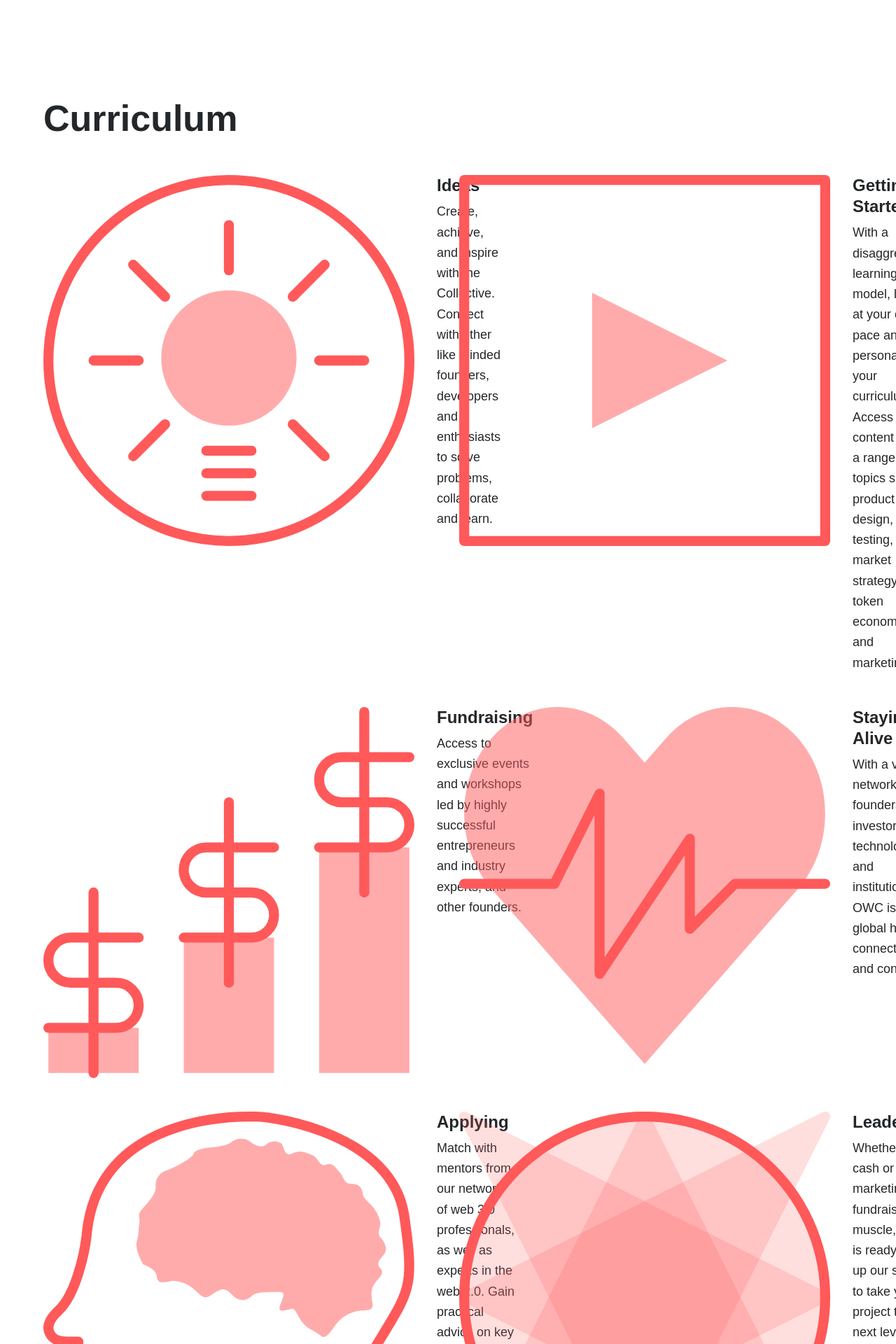
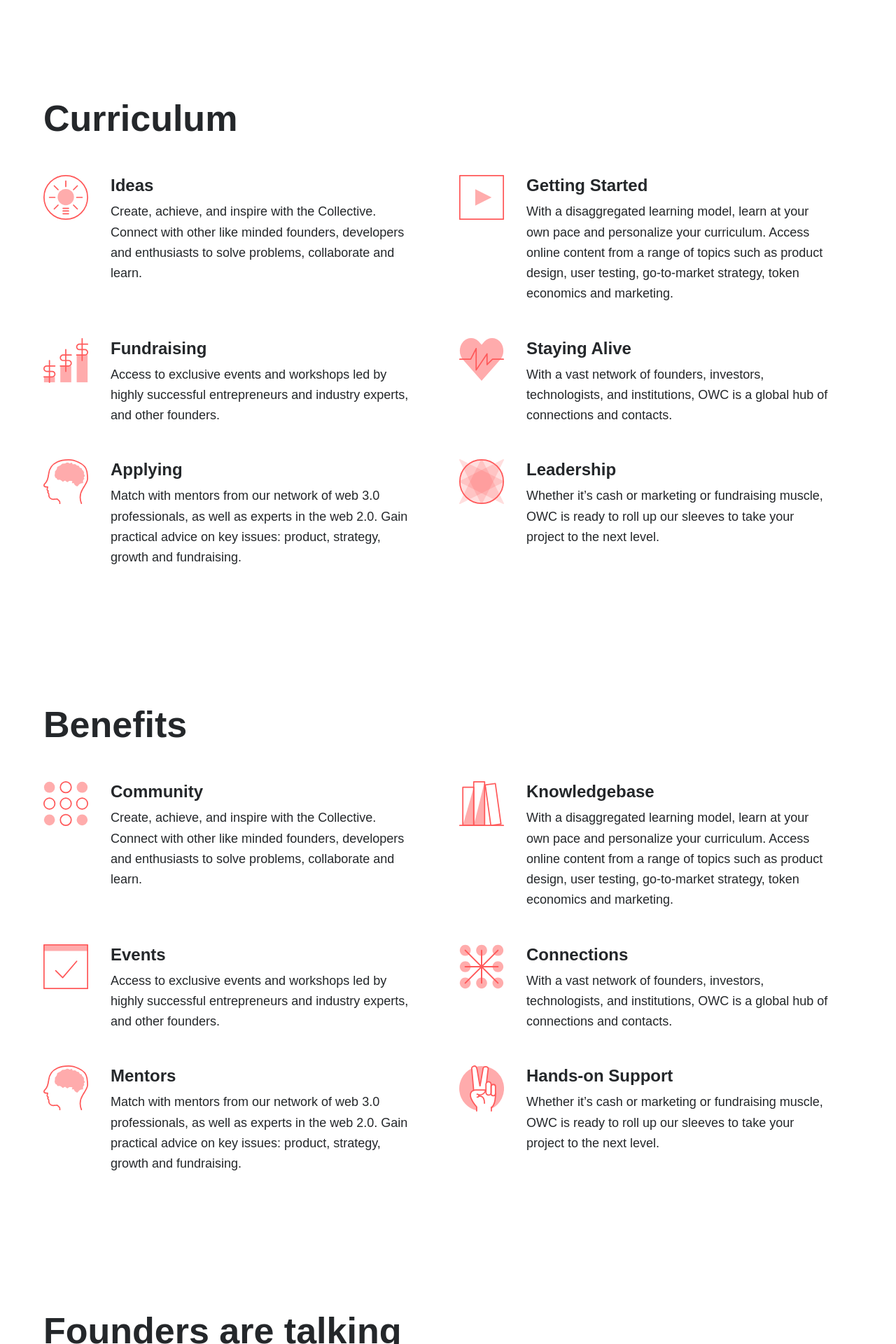
Before and after one commit to nearprotocol/owc_website, a Jekyll site: the page built from benefits.md, in a window 1280 px wide. Shown: the part 1292-3212 px from the top of the page at 70% size. Built offline with Jekyll 4.4.1, drawn with Linux system fonts in a browser that asks for light colours; nearby versions of some CDN libraries; some web fonts are replaced.

Commit message:
icon fix

```diff
--- a/_layouts/benefits.html
+++ b/_layouts/benefits.html
@@ -44,7 +44,7 @@ layout: default
 		{% assign i = 0 %}
 		{% for subject in site.data.program.curriculum %}
 			<div class="col md:w-1/2 flex items-start mt-12" data-aos="fade-up" data-aos-delay="{{ i | modulo:2 | times:100 }}">
-				<img src="/assets/icons/{{ subject.icon }}" class="shrink-0 mr-8" alt="">
+				<img src="/assets/icons/{{ subject.icon }}" width="64" height="64" class="shrink-0 mr-8" alt="">
 
 				<div class="md:mr-8">
 					<h4>{{ subject.title }}</h4>
@@ -63,7 +63,7 @@ layout: default
 		{% assign i = 0 %}
 		{% for benefit in site.data.program.benefits %}
 			<div class="col md:w-1/2 flex items-start mt-12" data-aos="fade-up" data-aos-delay="{{ i | modulo:2 | times:100 }}">
-				<img src="/assets/icons/{{ benefit.icon }}" class="shrink-0 mr-8" alt="">
+				<img src="/assets/icons/{{ benefit.icon }}" width="64" height="64" class="shrink-0 mr-8" alt="">
 
 				<div class="md:mr-8">
 					<h4>{{ benefit.title }}</h4>
--- a/_layouts/program.html
+++ b/_layouts/program.html
@@ -36,7 +36,7 @@ layout: default
 		{% assign i = 0 %}
 		{% for benefit in site.data.program.benefits %}
 			<div class="col md:w-1/2 flex items-start mt-12" data-aos="fade-up" data-aos-delay="{{ i | modulo:2 | times:100 }}">
-				<img src="/assets/icons/{{ benefit.icon }}" class="shrink-0 mr-8" alt="">
+				<img src="/assets/icons/{{ benefit.icon }}" width="64" height="64" class="shrink-0 mr-8" alt="">
 
 				<div class="md:mr-8">
 					<h4>{{ benefit.title }}</h4>
```
